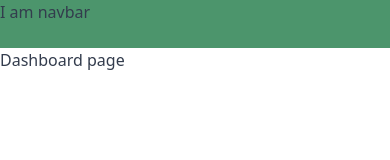
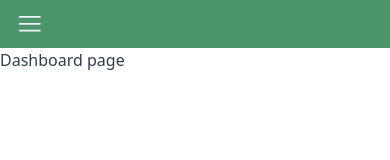
Before and after one commit to tbabyuk/saas-esl-worksheet-wizard, a Next.js app: page /dashboard in a window 390 px wide. Shown: the top 160 px of the page. Built offline with nearby package versions, Linux system fonts and the light colour scheme.

Commit message:
implemented mobile sidebar functionality

```diff
--- a/app/components/navbar.jsx
+++ b/app/components/navbar.jsx
@@ -1,12 +1,30 @@
 import { GiHamburgerMenu } from "react-icons/gi";
+import { RxHamburgerMenu } from "react-icons/rx";
+import { MobileSidebar } from "./mobileSidebar";
+import { Sidebar } from "./sidebar";
 
 
 
 export const Navbar = () => {
 
   return (
-    <nav className="h-12 bg-[#4C956C]">
-        I am navbar
-    </nav>
-    )
+      <div className="h-12 bg-[#4C956C]">
+        <div className="drawer md:hidden">
+          <input id="my-drawer" type="checkbox" className="drawer-toggle" />
+          <div className="drawer-content">
+            {/* Page content here */}
+            <label htmlFor="my-drawer" className="btn btn-ghost drawer-button">
+              <RxHamburgerMenu size="1.6rem" className="text-gray-100" />
+            </label>
+          </div>
+          <div className="drawer-side">
+            <label htmlFor="my-drawer" aria-label="close sidebar" className="drawer-overlay"></label>
+            <ul className="menu p-0 w-[210px] min-h-full bg-[#111827] text-base-content">
+              {/* Sidebar content here */}
+              <Sidebar />
+            </ul>
+          </div>
+        </div>
+      </div>
+  )
 }
--- a/app/components/sidebar.jsx
+++ b/app/components/sidebar.jsx
@@ -3,6 +3,8 @@ import Link from "next/link"
 import { useState } from "react"
 import Image from "next/image"
 import { FaHamburger } from "react-icons/fa";
+import { IoSettingsOutline } from "react-icons/io5";
+
 
 
 const routes = [
@@ -38,7 +40,7 @@ const routes = [
   },
   {
     label: "Settings",
-    icon: <FaHamburger className="h-5 w-5 mr-3" />,
+    icon: <IoSettingsOutline className="h-5 w-5 mr-3" />,
     href: "/settings"
   },
 ]
```
